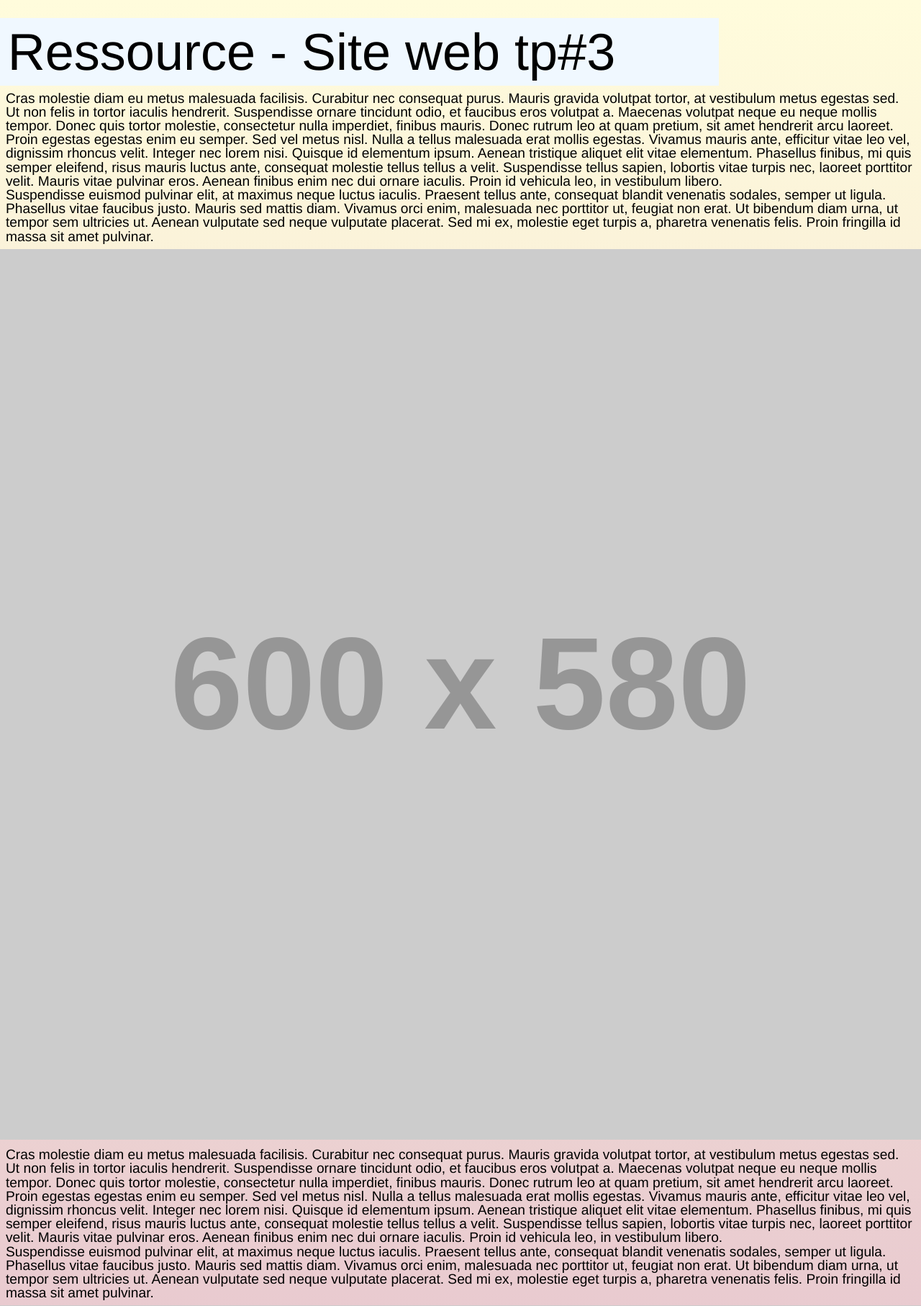
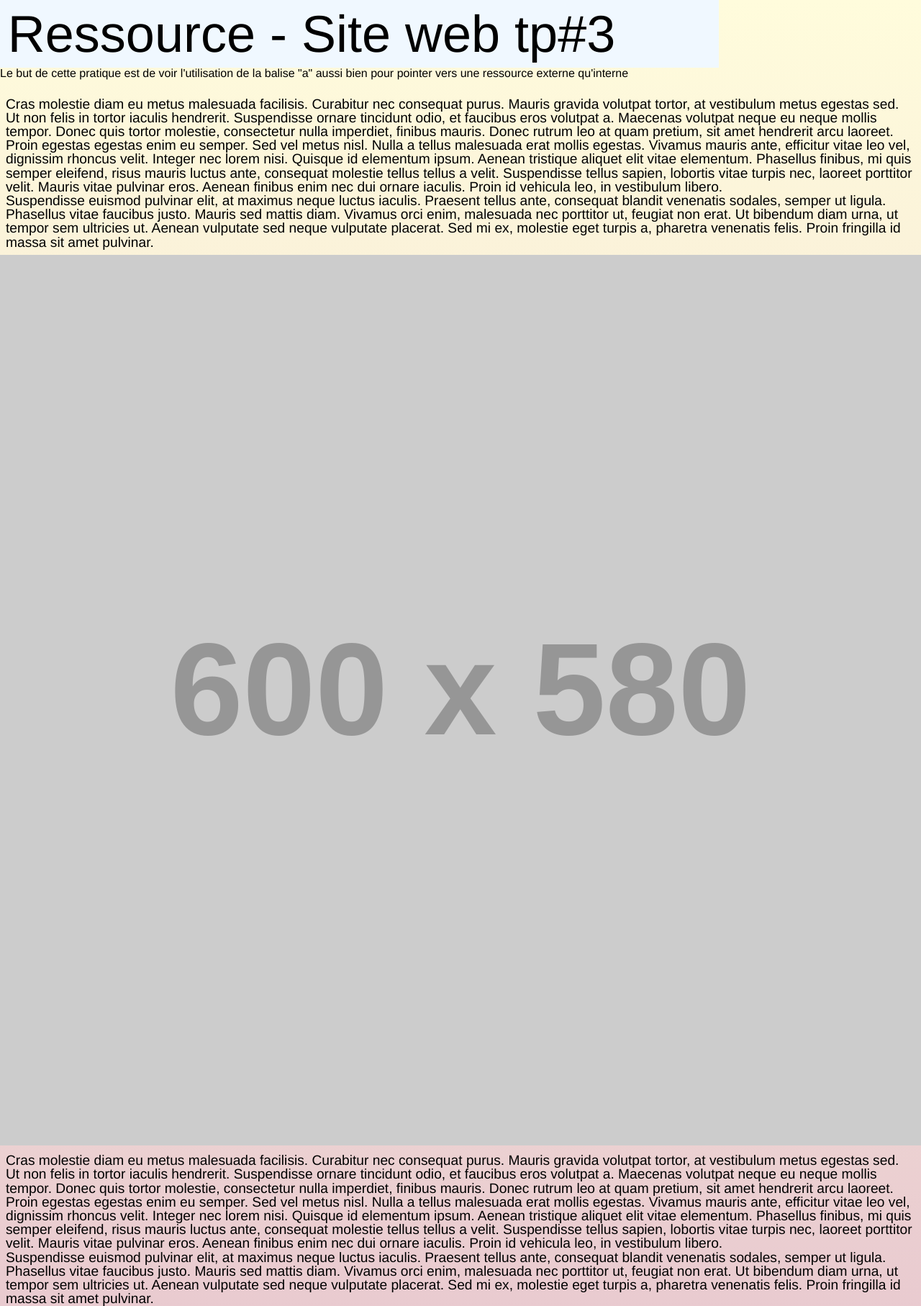
Before and after one commit to DanYellow/presentations, a PHP site: page / in a window 1280 px wide. Shown: the top 1814 px of the page at 72% size. Run offline with PHP 8.4, Linux system fonts and the light colour scheme; grey boxes labelled with a size stand in for pictures from a placeholder-image service; some libraries are stand-ins or nearby versions.

Commit message:
Update TP3

```diff
--- a/mmi/html/travaux-pratiques/numero-3/ressources/site-web/css/style.css
+++ b/mmi/html/travaux-pratiques/numero-3/ressources/site-web/css/style.css
@@ -4,16 +4,11 @@
 
 body {
   max-width: 1280px;
-  font-size: 16px;
   font-family: Helvetica, Arial, sans-serif;
   margin: 0 auto;
 
-  background: #d9a7c7; /* fallback for old browsers */
-  background: linear-gradient(
-    to bottom,
-    #fffcdc,
-    #d9a7c7
-  );
+  background: #d9a7c7;
+  background: linear-gradient(to bottom, #fffcdc, #d9a7c7);
 }
 
 .main {
@@ -41,3 +36,12 @@ h1 {
   display: inline-block;
   max-width: 100%;
 }
+
+img {
+  max-width: 100%;
+  height: auto;
+}
+
+figure {
+  height: 25vh;
+}
--- a/mmi/html/travaux-pratiques/numero-3/ressources/site-web/index.html
+++ b/mmi/html/travaux-pratiques/numero-3/ressources/site-web/index.html
@@ -8,8 +8,14 @@
     <link rel="stylesheet" href="css/style.css" />
   </head>
   <body>
+    <header>
+      <h1>Ressource - Site web tp#3</h1>
+      <p>
+        Le but de cette pratique est de voir l'utilisation de la balise "a"
+        aussi bien pour pointer vers une ressource externe qu'interne
+      </p>
+    </header>
     <section class="main">
-      <h1>Ressource - Site web tp#3</h1>
       <p>
         Cras molestie diam eu metus malesuada facilisis. Curabitur nec consequat
         purus. Mauris gravida volutpat tortor, at vestibulum metus egestas sed.
```
